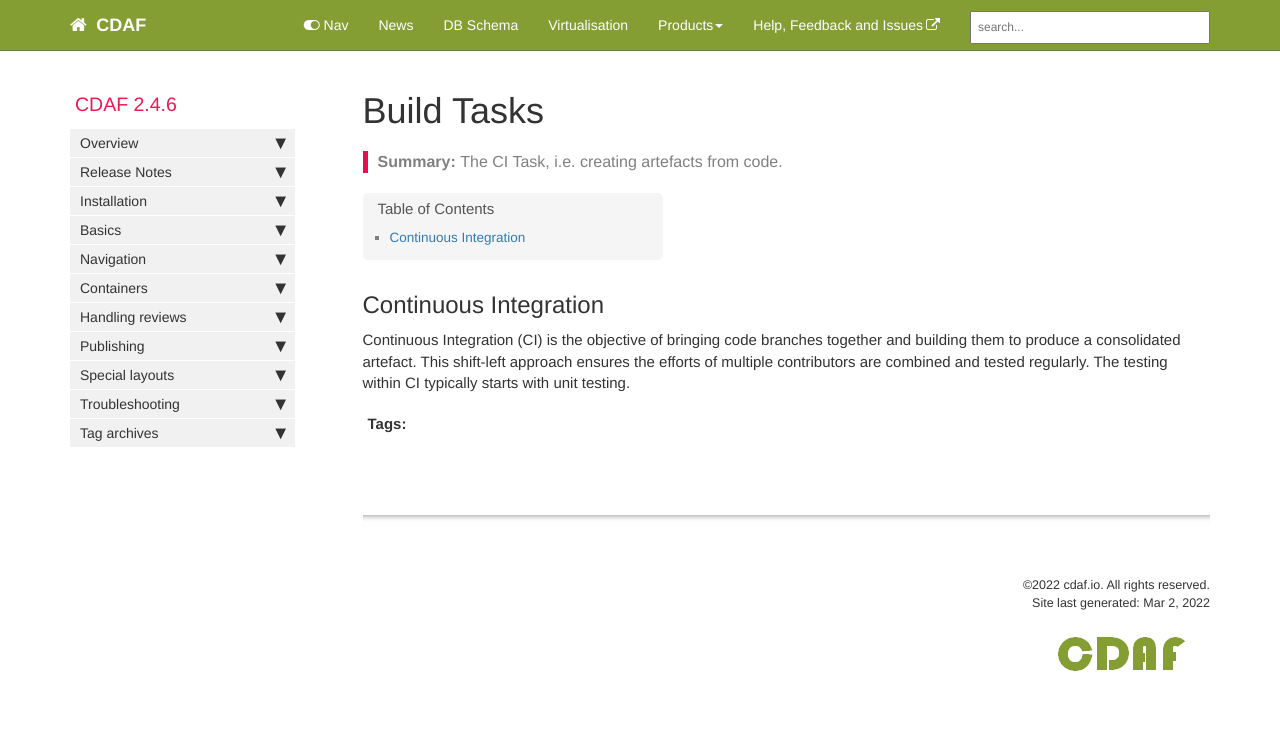
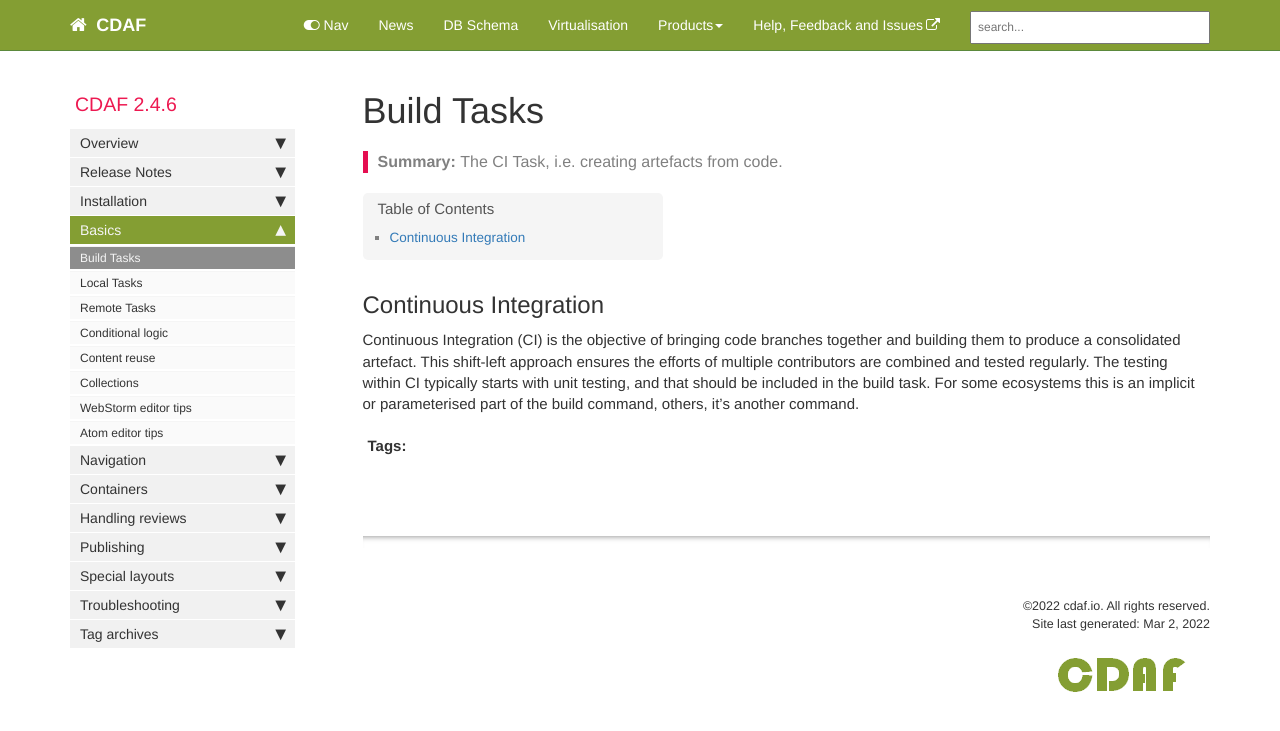
Before and after one commit to cdaf/docs.cdaf.io, a Jekyll site: the page built from pages/mydoc/mydoc_basics_build_tasks.md, in a window 1280 px wide. Shown: the top 731 px of the page. Built offline with Jekyll 4.4.1, drawn with Linux system fonts in a browser that asks for light colours; comment, search, counter and statistics services are not loaded.

Commit message:
Apply tasks tag

```diff
--- a/_data/sidebars/mydoc_sidebar.yml
+++ b/_data/sidebars/mydoc_sidebar.yml
@@ -73,7 +73,7 @@ entries:
 
     folderitems:
     - title: Build Tasks
-      url: /mydoc_basics_local_tasks.html
+      url: /mydoc_basics_build_tasks.html
       output: web
 
     - title: Local Tasks
@@ -262,6 +262,10 @@ entries:
         output: web
         subfolderitems:
 
+        - title: Tasks
+          url: /tag_tasks.html
+          output: web
+
         - title: Formatting pages
           url: /tag_formatting.html
           output: web
--- a/pages/mydoc/mydoc_basics_build_tasks.md
+++ b/pages/mydoc/mydoc_basics_build_tasks.md
@@ -9,4 +9,4 @@ permalink: mydoc_basics_build_tasks.html
 
 ## Continuous Integration
 
-Continuous Integration (CI) is the objective of bringing code branches together and building them to produce a consolidated artefact. This shift-left approach ensures the efforts of multiple contributors are combined and tested regularly. The testing within CI typically starts with unit testing.
+Continuous Integration (CI) is the objective of bringing code branches together and building them to produce a consolidated artefact. This shift-left approach ensures the efforts of multiple contributors are combined and tested regularly. The testing within CI typically starts with unit testing, and that should be included in the build task. For some ecosystems this is an implicit or parameterised part of the build command, others, it's another command.
```
Also changed, not shown: pages/mydoc/mydoc_install_cdaf_on_linux.md (+5 -3 lines), pages/mydoc/mydoc_install_cdaf_on_windows.md (+5 -3 lines), pages/tags/tag_tasks.md (added, +11 -0 lines), Gemfile.lock, README.md.
